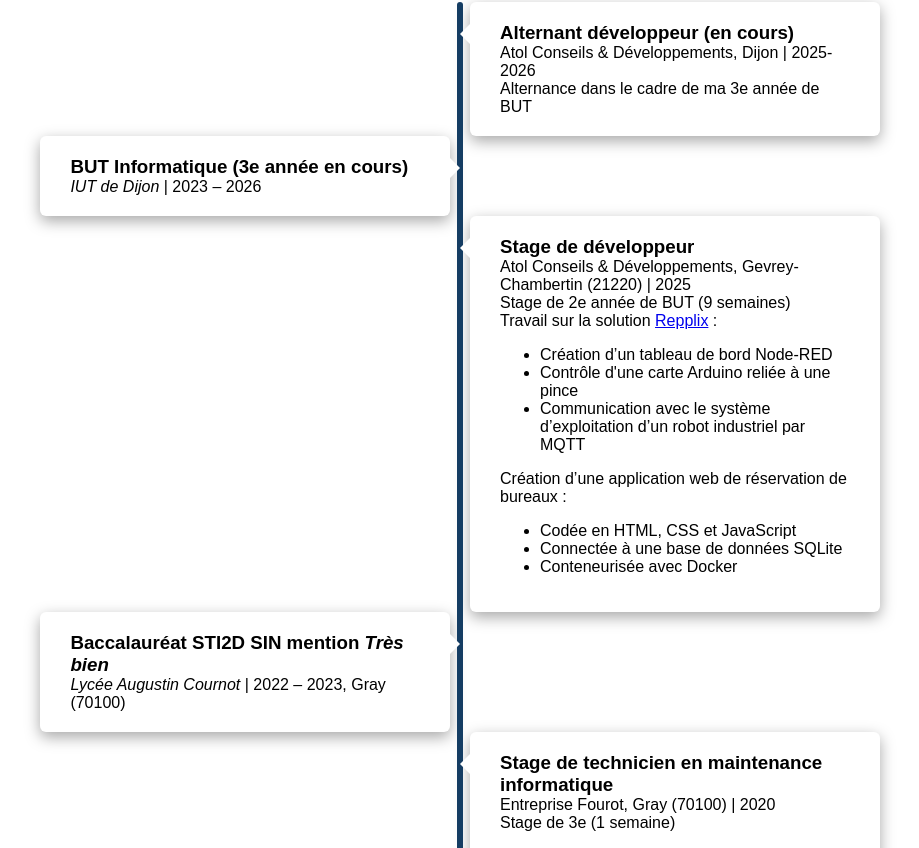
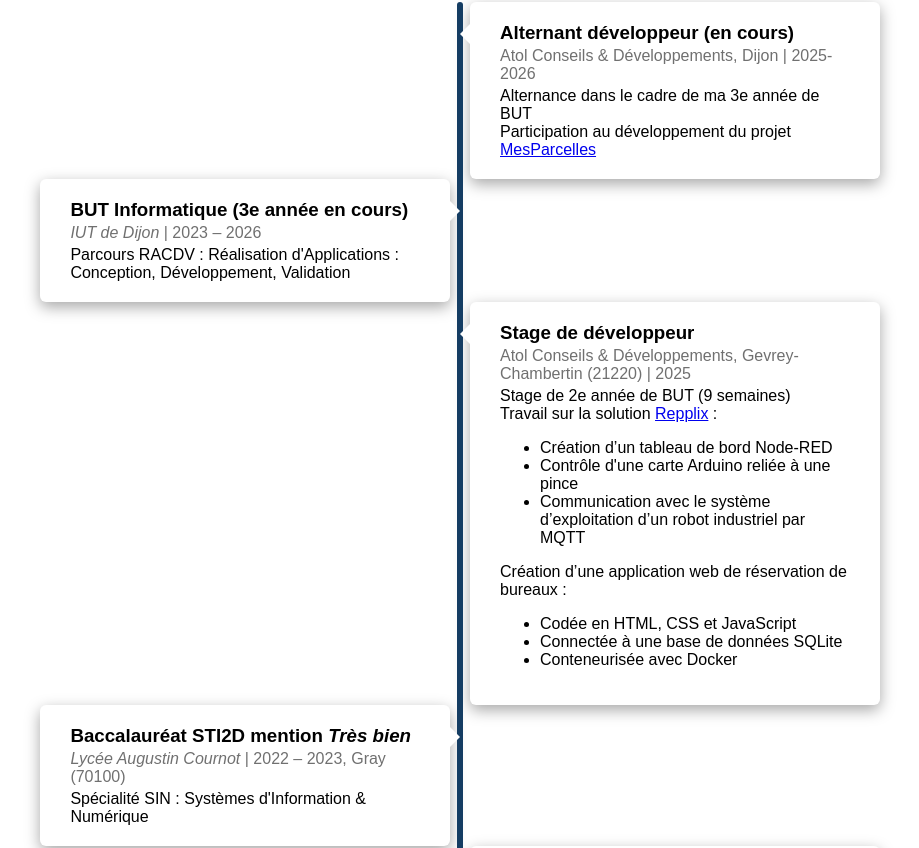
Before and after one commit to Hugo-Pernin/portfolio, a SvelteKit app: page /career in a window 1280 px wide. Shown: the part 292-1140 px from the top of the page, without its empty margins (180-1099 px from the left). Built offline with nearby package versions, Linux system fonts and the light colour scheme.

Commit message:
Add specialities of my degrees

```diff
--- a/src/routes/career/+page.svelte
+++ b/src/routes/career/+page.svelte
@@ -8,24 +8,27 @@
 	<div class="container right">
 		<div class="content">
 			<h3>Alternant développeur (en cours)</h3>
+			<p class="place-and-year">Atol Conseils & Développements, Dijon | 2025-2026</p>
 			<p>
-				Atol Conseils & Développements, Dijon | 2025-2026
-				<br />Alternance dans le cadre de ma 3e année de BUT
+				Alternance dans le cadre de ma 3e année de BUT
+				<br />Participation au développement du projet
+				<a href="https://mesparcelles.fr/">MesParcelles</a>
 			</p>
 		</div>
 	</div>
 	<div class="container left">
 		<div class="content">
 			<h3>BUT Informatique (3e année en cours)</h3>
-			<p><i>IUT de Dijon</i> | 2023 – 2026</p>
+			<p class="place-and-year"><i>IUT de Dijon</i> | 2023 – 2026</p>
+			<p>Parcours RACDV : Réalisation d'Applications : Conception, Développement, Validation</p>
 		</div>
 	</div>
 	<div class="container right">
 		<div class="content">
 			<h3>Stage de développeur</h3>
+			<p class="place-and-year">Atol Conseils & Développements, Gevrey-Chambertin (21220) | 2025</p>
 			<p>
-				Atol Conseils & Développements, Gevrey-Chambertin (21220) | 2025
-				<br />Stage de 2e année de BUT (9 semaines)
+				Stage de 2e année de BUT (9 semaines)
 				<br />Travail sur la solution <a href="https://repplix.fr/" target="_blank">Repplix</a> :
 			</p>
 			<ul>
@@ -43,17 +46,16 @@
 	</div>
 	<div class="container left">
 		<div class="content">
-			<h3>Baccalauréat STI2D SIN mention <i>Très bien</i></h3>
-			<p><i>Lycée Augustin Cournot</i> | 2022 – 2023, Gray (70100)</p>
+			<h3>Baccalauréat STI2D mention <i>Très bien</i></h3>
+			<p class="place-and-year"><i>Lycée Augustin Cournot</i> | 2022 – 2023, Gray (70100)</p>
+			<p>Spécialité SIN : Systèmes d'Information & Numérique</p>
 		</div>
 	</div>
 	<div class="container right">
 		<div class="content">
 			<h3>Stage de technicien en maintenance informatique</h3>
-			<p>
-				Entreprise Fourot, Gray (70100) | 2020
-				<br />Stage de 3e (1 semaine)
-			</p>
+			<p class="place-and-year">Entreprise Fourot, Gray (70100) | 2020</p>
+			<p>Stage de 3e (1 semaine)</p>
 			<ul>
 				<li>Découverte de l’environnement professionnel</li>
 				<li>Diagnostic d’ordinateurs</li>
@@ -175,6 +177,14 @@
 		border-radius: 6px;
 	}
 
+	.content p {
+		margin-top: 1%;
+	}
+
+	.place-and-year {
+		color: #707070;
+	}
+
 	.parcours-category-card {
 		margin-top: 4%;
 	}
```
